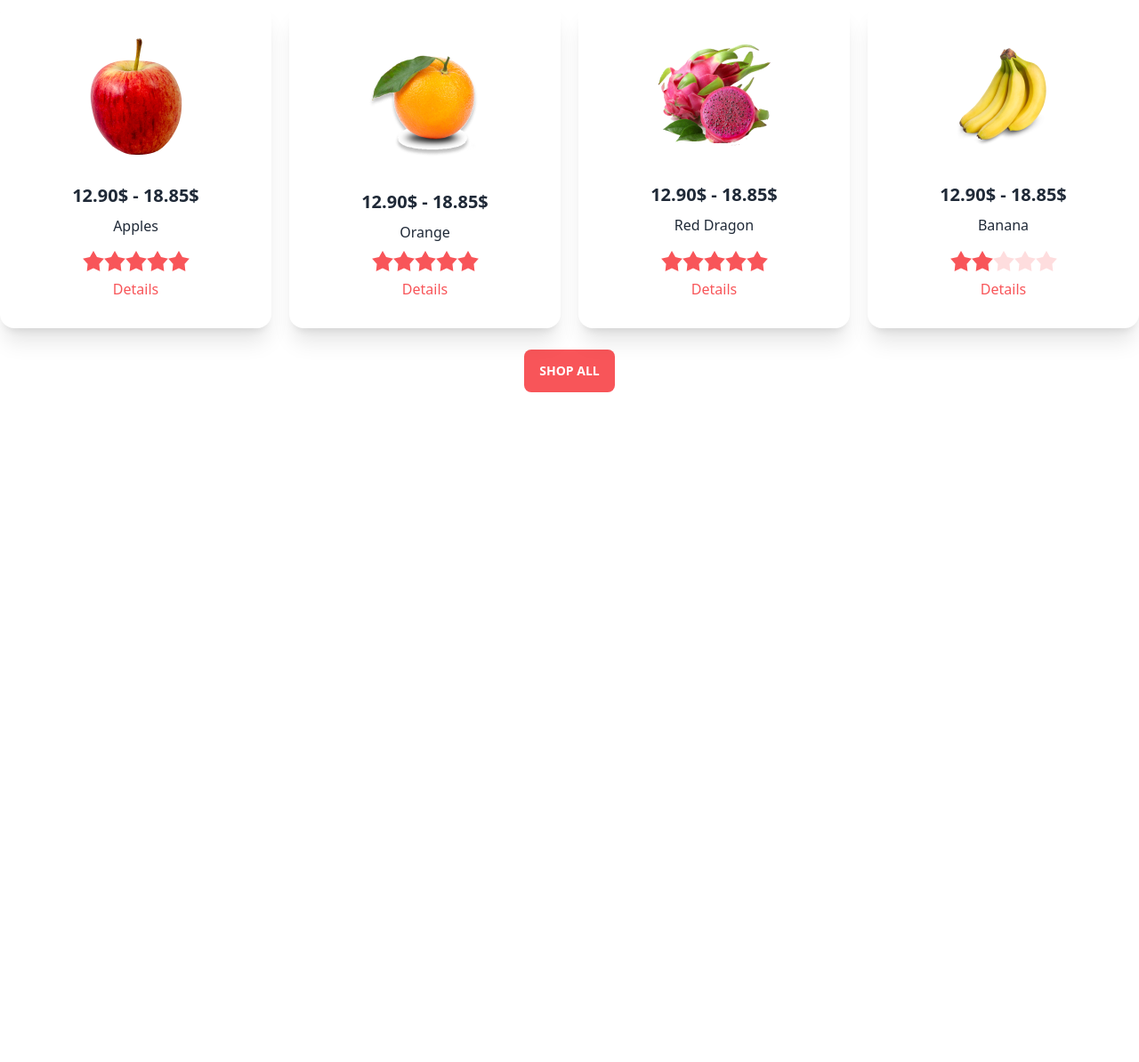
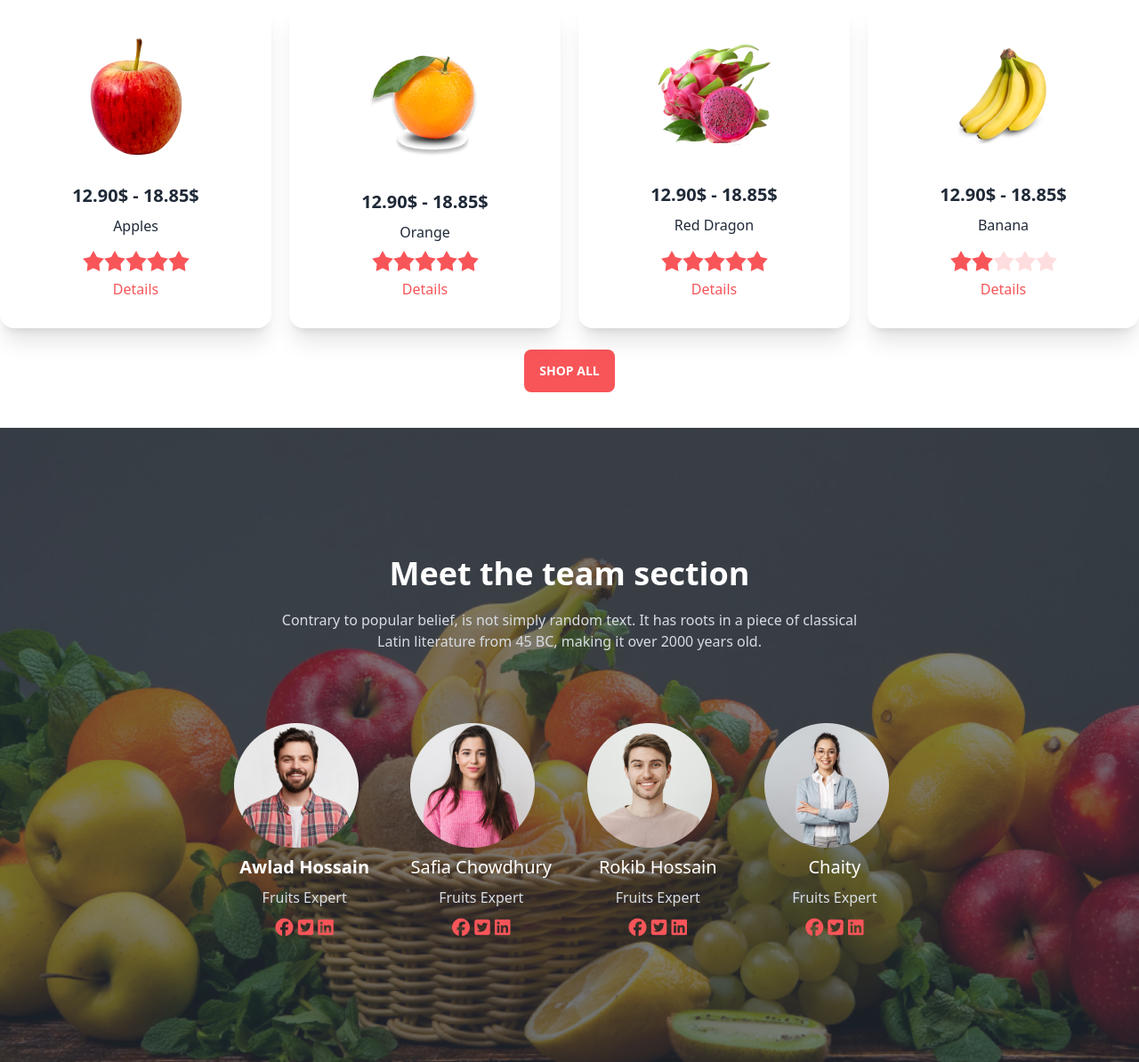
Before and after one commit to muddasirfaiyaj66/fruit-brust-assignment, a plain HTML site: page index.html in a window 1280 px wide. Shown: the part 1171-2365 px from the top of the page at 89% size. Before the commit the page ends 1644 px from the top, so only its background shows below. Drawn offline with nearby package versions, Linux system fonts and the light colour scheme.

Commit message:
hero section complete

```diff
--- a/index.html
+++ b/index.html
@@ -239,7 +239,7 @@
             </div>
         </section >
         <!-- fruit card and pop up section  -->
-        <section >
+        <section class="my-30 mb-10" >
             <div class="grid grid-cols-1 md:grid-cols-2 lg:grid-cols-4 gap-5">
                 <!-- card 1 -->
                 <div class="card  bg-base-100 shadow-xl">
@@ -454,6 +454,64 @@
             </div>
 
         </section>
+        <!-- hero section   -->
+        <section>
+            <div class="hero min-h-screen" style="background-image: url('./images/banner1.png');">
+                <div class="hero-overlay bg-opacity-60"></div>
+                <div class="hero-content text-center text-neutral-content">
+                  <div class="">
+                    <div class="md:mb-20"><h1 class="mb-5 text-4xl font-bold md:mt-[-80px] text-[white]">Meet the team section</h1>
+                        <p class="mb-5">Contrary to popular belief, is not simply random text. It has roots in a piece of classical <br>
+                         Latin literature from 45 BC, making it over 2000 years old.</p></div>
+                    <div class="grid grid-cols-1 md:grid-cols-2 lg:grid-cols-4 gap-10 justify-between items-center px-8  ">
+                        <div class=" items-center justify-center text-center w-6/12 md:w-auto">
+                            <img  src="./images/member1.png" alt="">
+                            <h1 class="my-2 font-bold md:text-xl text-[white]" >Awlad Hossain</h1>
+                            <p class="my-2">Fruits Expert</p>
+                            <span class="text-xl ">
+                                <i class="fa-brands fa-facebook " style="color: #F85559;"></i>
+                                <i class="fa-brands fa-square-twitter" style="color: #F85559;"></i>
+                                <i class="fa-brands fa-linkedin" style="color: #F85559;"></i>
+                            </span>
+                        </div>
+                        <div class="items-center justify-center w-6/12 md:w-auto ">
+                            <img src="./images/member2.png" alt="">
+                            <h1 class="my-2 md:text-xl text-[white]">Safia Chowdhury</h1>
+                            <p class="my-2">Fruits Expert</p>
+                            <span class="text-xl">
+                                <i class="fa-brands fa-facebook" style="color: #F85559;"></i>
+                                <i class="fa-brands fa-square-twitter" style="color: #F85559;"></i>
+                                <i class="fa-brands fa-linkedin" style="color: #F85559;"></i>
+                            </span>
+                        </div>
+                        <div class="items-center justify-center w-6/12 md:w-auto">
+                            <img src="./images/member3.png" alt="">
+                            <h1 class="my-2 md:text-xl text-[white]">Rokib Hossain</h1>
+                            <p class="my-2">Fruits Expert</p>
+                            <span class="text-xl">
+                                <i class="fa-brands fa-facebook" style="color: #F85559;"></i>
+                                <i class="fa-brands fa-square-twitter" style="color: #F85559;"></i>
+                                <i class="fa-brands fa-linkedin" style="color: #F85559;"></i>
+                            </span>
+                        </div>
+                        <div class="items-center justify-center w-6/12 md:w-auto">
+                            <img src="./images/member4.png" alt="">
+                            <h1 class="my-2 md:text-xl text-[white]">Chaity</h1>
+                            <p class="my-2">Fruits Expert</p>
+                            <span class="text-xl">
+                                <i class="fa-brands fa-facebook" style="color: #F85559;"></i>
+                                <i class="fa-brands fa-square-twitter" style="color: #F85559;"></i>
+                                <i class="fa-brands fa-linkedin" style="color: #F85559;"></i>
+                            </span>
+                        </div>
+                    </div>
+
+                  </div>
+                </div>
+              </div>
+        </section>
+
+
     </main>
 </body>
 
```
